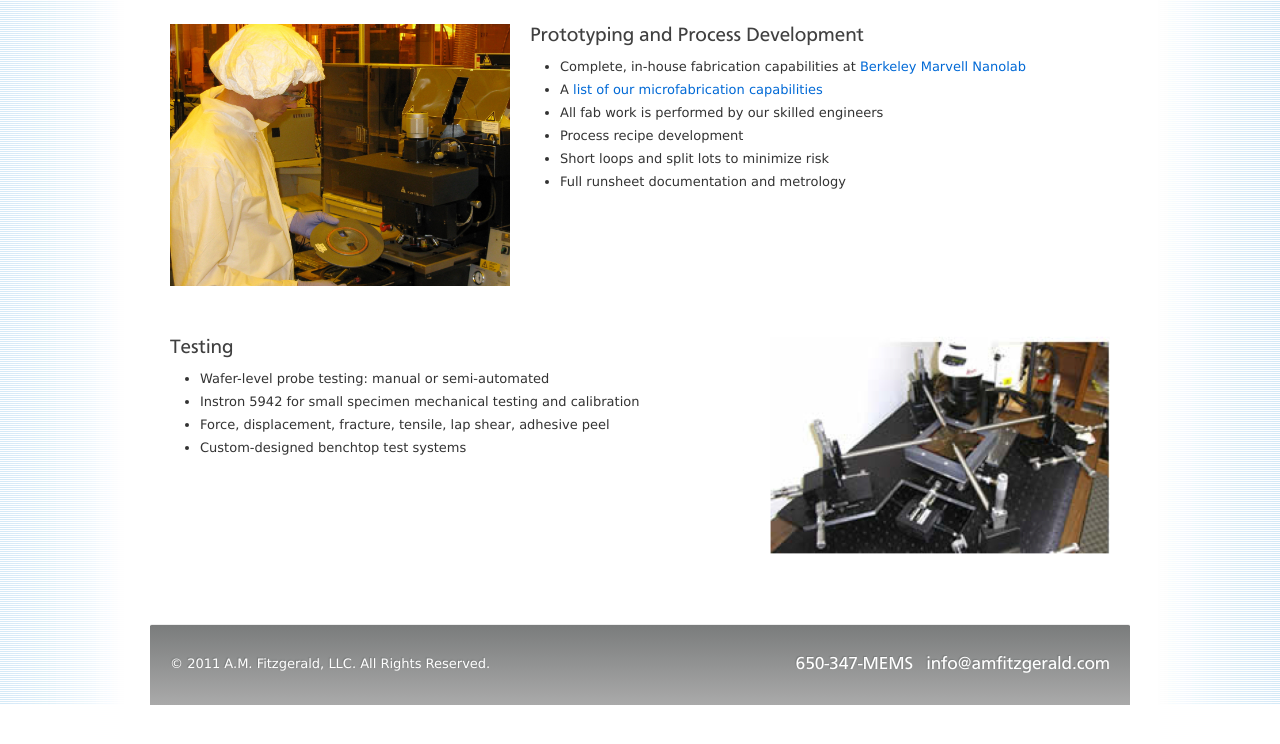
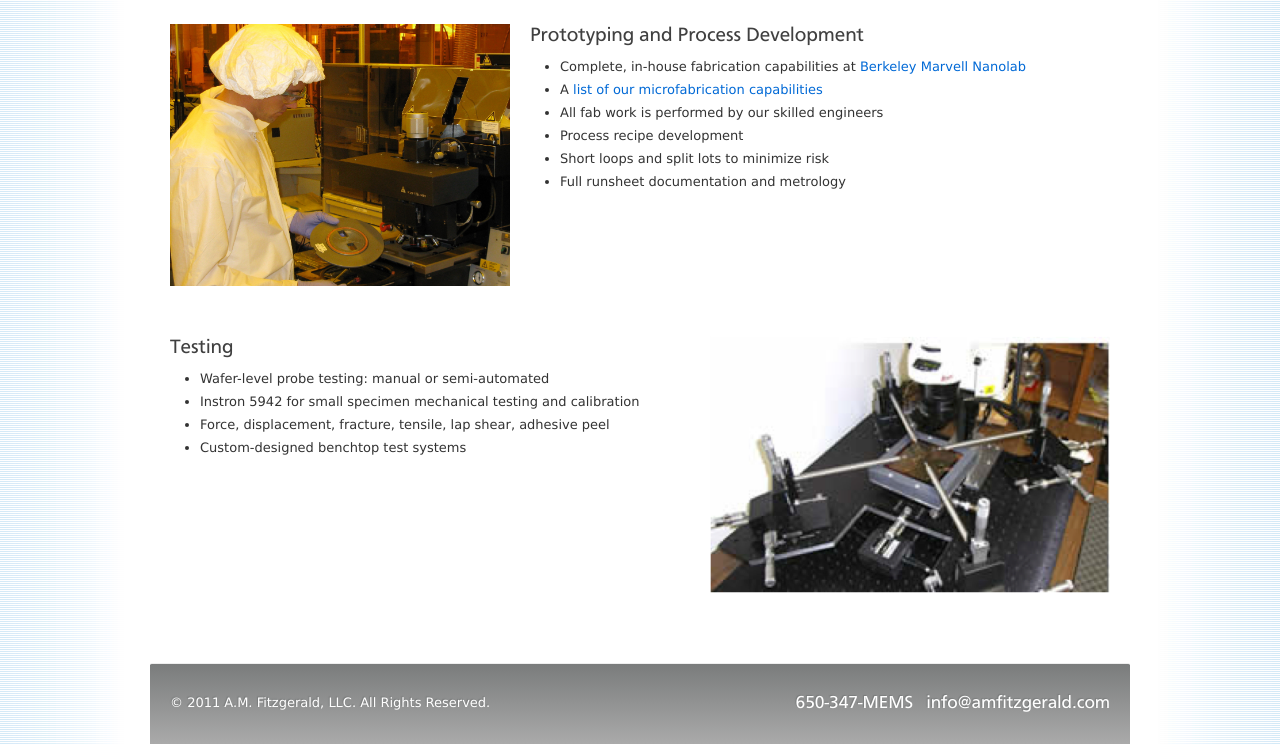
Before and after one commit to westslw/amf, a plain HTML site: page www/prototyping.html in a window 1280 px wide. Shown: the part 204-948 px from the top of the page. Before the commit the page ends 909 px from the top, so only its background shows below. Drawn offline with Linux system fonts and the light colour scheme.

Commit message:
minor verbage changes

```diff
--- a/www/prototyping.html
+++ b/www/prototyping.html
@@ -72,7 +72,7 @@
 		</div>
 
 	    <div class="row">
-			<div class="span10">
+			<div class="span9">
 			  <h2>Testing</h2>
 
 			  <ul>
@@ -83,7 +83,7 @@
 
 			  </ul>
 			</div>
-      <img class="span6" src="img/test1.png" alt="" />
+      <img class="span7" src="img/test1.png" alt="" />
 		</div>
 
 	  </article>
```
Also changed, not shown: www/clients.html (+2 -1 lines), www/design.html (+1 -1 lines).
